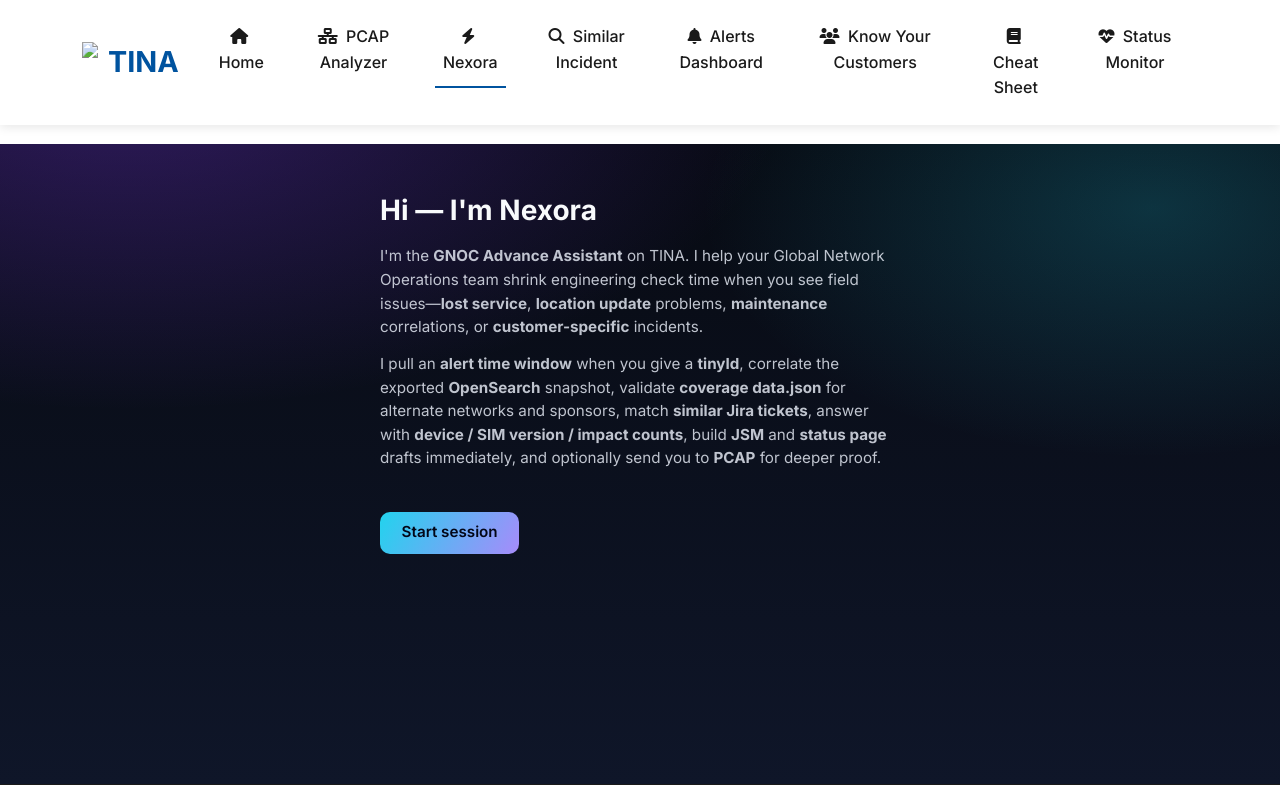
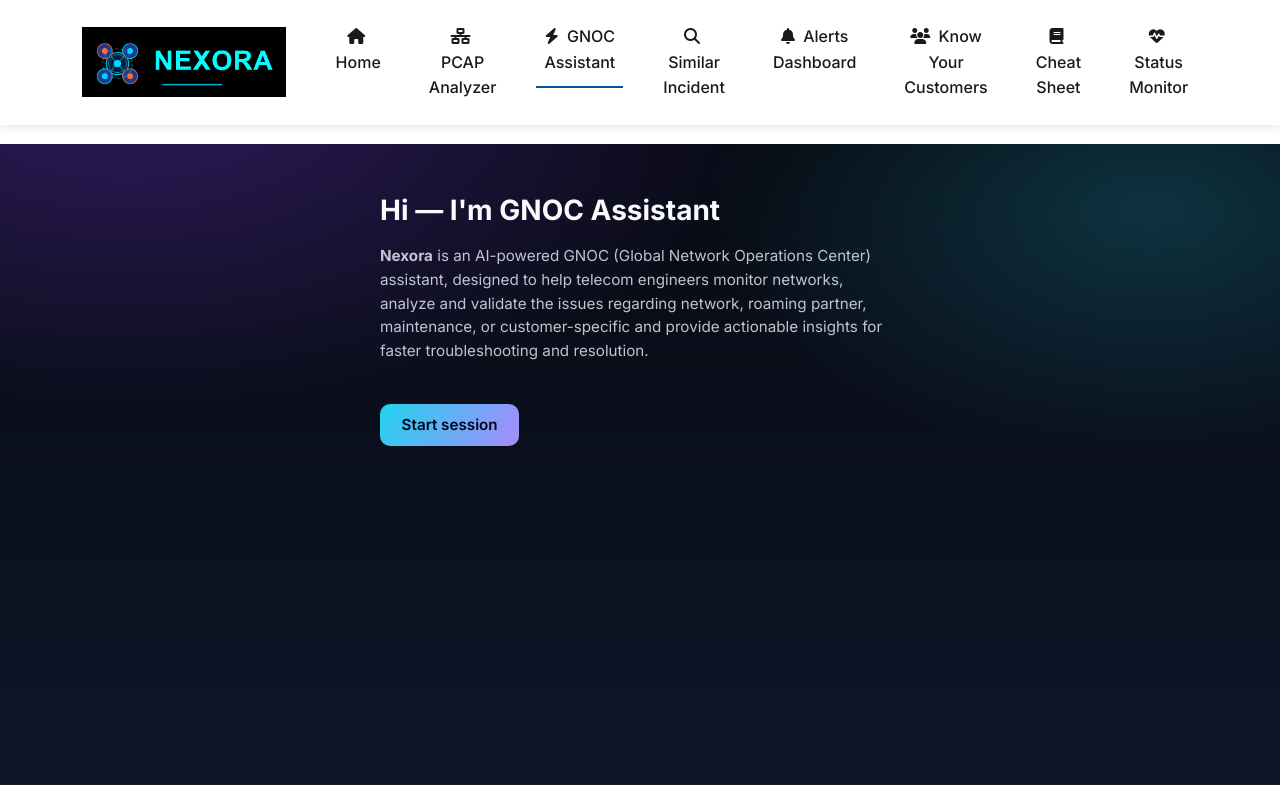
Before and after one commit to pdoshi-smtc/OpenSearch, a Flask app: page /nexora/ in a window 1280 px wide. Shown: the top 785 px of the page. Run offline with Flask 3, Linux system fonts and the light colour scheme; some libraries are stand-ins or nearby versions.

Commit message:
added AI assistant via openrouter api key

```diff
--- a/data/answers.json
+++ b/data/answers.json
@@ -4,7 +4,7 @@
     "992744": {
       "lost_service_block": "**Nexora — Lost-Service Analysis (alert time window ±1 h)**\n\n**Alert message:** kibana: VPLMN DOWN -Hi3G Access AB [MVNO-EU - Lost-Service] - Radius Terminated sessions increase | The number of radius t\n**Extracted VPLMN:** `Hi3G Access AB`\n**Time window (current):** 2026-04-12 05:44 → 2026-04-12 07:44 UTC\n**Time window (prev day):** 2026-04-11 05:44 → 2026-04-11 07:44 UTC\n\n**--- RESULTS ---**\n**VPLMN:** Hi3G Access AB\n\n**--- CURRENT WINDOW ---**\n**Count:** 57\n\n**Unique Customers (17):**\nAddSecure Group Services AB, Bergs Tingslags Elektriska AB, Best Kraft AB, Boo Energi ekonomisk förening, Cale Access AB, Eco Compteur, EcoGuard AB, Ellevio AB, Härjeåns Nät, KGS Fire & Security B.V, KiiOn AB, Loomis Sverige AB - Connectivity, Nordic Gamekeeper AB, Rosengrens Larm AB, Sigicom AB - Connectivity, UTC Fire & Security B.V., Västerbergslagen Elnät AB\n\n**Roaming Partners (3):**\nBICS, MBQT, SPARKLE\n\n**SIM Versions (7):**\nV4, V4.4.1, V5.0.0, V5.0.1, V5.2.1, V5.2.2, V5.3\n\n**Service Types (6):**\nADVANCED, ADVANCED2, ADVANCED3, ADVANCED4, ESSENTIALS1, LITE2\n\n**--- PREVIOUS DAY WINDOW ---**\n**Count:** 23\n\n⚠️ **Spike detected:** 57 today vs 23 yesterday (+147% increase).",
 
-      "coverage_narrative": "**Coverage export:** 130 row(s) matched your filters (country / network / sponsor).\n\n**Who blocked (sample):** No Info: 111, Semtech: 19\n\n**Availability in matched slice:** Yes ≈ 111 rows, No ≈ 19 rows (multiple product builds can repeat the same PLMN).\n\n**Other networks in the same country with `Available: Yes` (failover ideas):** `TDC A/S`, `TELENOR A/S (SONOFON)`, `TELIA MOBILE`\n\n**Sponsors seen on available rows in that country:** `BICS`, `Jersey Telecom`, `MobiquiThings`, `Orange208`, `Orange901`, `PCCW`, `Sparkle`",
+      "coverage_narrative": "**Coverage export:** 3row(s) matched your filters (country / network / sponsor).\n\n**Who blocked (sample):** No Info: 111, Semtech: 19\n\n**Availability in matched slice:** Yes ≈ 111 rows, No ≈ 19 rows (multiple product builds can repeat the same PLMN).\n\n**Other networks in the same country with `Available: Yes` (failover ideas):** `TDC A/S`, `TELENOR A/S (SONOFON)`, `TELIA MOBILE`\n\n**Sponsors seen on available rows in that country:** `BICS`, `Jersey Telecom`, `MobiquiThings`, `Orange208`, `Orange901`, `PCCW`, `Sparkle`",
 
       "similar_tickets": "**Nexora — how similar tickets were solved (Jira):**\n- **GNOC-9790** (Orange: GTP Proxy Roaming Sponsor Operation (N° T509181508)): _Past context:_ This is an automatically generated message, please do not reply. To reply, kindly click on the following email address: programmes.travaux@orange.com Monday 06/Oct/2025 at 08:29 You MOBIQUITHINGS To GlobalNOC Corresponda…\n- **GNOC-10118** (HC: Orange - VPLMN Telenor Sverige AB Traffic increase (NSI)): _Past context:_ Since 20251105 00:06 UTC, GNOC observed a increase of traffic for customer using VPLMN Telenor Sverige AB. However, no error code is observed. Instead, only success traffic increased. GNOC checked trace and observed that…\n- **GNOC-10027** (HC: LTE Authentication Issue with Jersey Telecom (NSI)): _Past context:_ During a HC, at 16:48 UTC on 29102025, GNOC noticed a increase in ULR and RNA across AT&T, Verizon and Orange across ES3, ADV3 and ADV4 devices mainly for Premier Wireless Solutions. Upon further investigation we noticed…",
 
@@ -17,7 +17,7 @@
     "992746": {
       "lost_service_block": "**Nexora — Lost-Service Analysis (alert time window ±1 h)**\n\n**Alert message:** kibana: VPLMN DOWN -Hi3G Access AB [MVNO-EU - Lost-Service] - Radius Terminated sessions increase | The number of radius t\n**Extracted VPLMN:** `Hi3G Access AB`\n**Time window (current):** 2026-04-12 05:44 → 2026-04-12 07:44 UTC\n**Time window (prev day):** 2026-04-11 05:44 → 2026-04-11 07:44 UTC\n\n**--- RESULTS ---**\n**VPLMN:** Hi3G Access AB\n\n**--- CURRENT WINDOW ---**\n**Count:** 57\n\n**Unique Customers (17):**\nAddSecure Group Services AB, Bergs Tingslags Elektriska AB, Best Kraft AB, Boo Energi ekonomisk förening, Cale Access AB, Eco Compteur, EcoGuard AB, Ellevio AB, Härjeåns Nät, KGS Fire & Security B.V, KiiOn AB, Loomis Sverige AB - Connectivity, Nordic Gamekeeper AB, Rosengrens Larm AB, Sigicom AB - Connectivity, UTC Fire & Security B.V., Västerbergslagen Elnät AB\n\n**Roaming Partners (3):**\nBICS, MBQT, SPARKLE\n\n**SIM Versions (7):**\nV4, V4.4.1, V5.0.0, V5.0.1, V5.2.1, V5.2.2, V5.3\n\n**Service Types (6):**\nADVANCED, ADVANCED2, ADVANCED3, ADVANCED4, ESSENTIALS1, LITE2\n\n**--- PREVIOUS DAY WINDOW ---**\n**Count:** 23\n\n⚠️ **Spike detected:** 57 today vs 23 yesterday (+147% increase).",
 
-      "coverage_narrative": "**Coverage export:** 130 row(s) matched your filters (country / network / sponsor).\n\n**Who blocked (sample):** No Info: 111, Semtech: 19\n\n**Availability in matched slice:** Yes ≈ 111 rows, No ≈ 19 rows (multiple product builds can repeat the same PLMN).\n\n**Other networks in the same country with `Available: Yes` (failover ideas):** `TDC A/S`, `TELENOR A/S (SONOFON)`, `TELIA MOBILE`\n\n**Sponsors seen on available rows in that country:** `BICS`, `Jersey Telecom`, `MobiquiThings`, `Orange208`, `Orange901`, `PCCW`, `Sparkle`",
+      "coverage_narrative": "**Coverage export:** 2row(s) matched your filters (country / network / sponsor).\n\n**Who blocked (sample):** No Info: 111, Semtech: 19\n\n**Availability in matched slice:** Yes ≈ 111 rows, No ≈ 19 rows (multiple product builds can repeat the same PLMN).\n\n**Other networks in the same country with `Available: Yes` (failover ideas):** `TDC A/S`, `TELENOR A/S (SONOFON)`, `TELIA MOBILE`\n\n**Sponsors seen on available rows in that country:** `BICS`, `Jersey Telecom`, `MobiquiThings`, `Orange208`, `Orange901`, `PCCW`, `Sparkle`",
 
       "similar_tickets": "**Nexora — how similar tickets were solved (Jira):**\n- **GNOC-9790** (Orange: GTP Proxy Roaming Sponsor Operation (N° T509181508)): _Past context:_ This is an automatically generated message, please do not reply. To reply, kindly click on the following email address: programmes.travaux@orange.com Monday 06/Oct/2025 at 08:29 You MOBIQUITHINGS To GlobalNOC Corresponda…\n- **GNOC-10118** (HC: Orange - VPLMN Telenor Sverige AB Traffic increase (NSI)): _Past context:_ Since 20251105 00:06 UTC, GNOC observed a increase of traffic for customer using VPLMN Telenor Sverige AB. However, no error code is observed. Instead, only success traffic increased. GNOC checked trace and observed that…\n- **GNOC-10027** (HC: LTE Authentication Issue with Jersey Telecom (NSI)): _Past context:_ During a HC, at 16:48 UTC on 29102025, GNOC noticed a increase in ULR and RNA across AT&T, Verizon and Orange across ES3, ADV3 and ADV4 devices mainly for Premier Wireless Solutions. Upon further investigation we noticed…",
 
@@ -30,7 +30,7 @@
     "992747": {
       "lost_service_block": "**Nexora — Lost-Service Analysis (alert time window ±1 h)**\n\n**Alert message:** kibana: VPLMN DOWN -Hi3G Access AB [MVNO-EU - Lost-Service] - Radius Terminated sessions increase | The number of radius t\n**Extracted VPLMN:** `Hi3G Access AB`\n**Time window (current):** 2026-04-12 05:44 → 2026-04-12 07:44 UTC\n**Time window (prev day):** 2026-04-11 05:44 → 2026-04-11 07:44 UTC\n\n**--- RESULTS ---**\n**VPLMN:** Hi3G Access AB\n\n**--- CURRENT WINDOW ---**\n**Count:** 57\n\n**Unique Customers (17):**\nAddSecure Group Services AB, Bergs Tingslags Elektriska AB, Best Kraft AB, Boo Energi ekonomisk förening, Cale Access AB, Eco Compteur, EcoGuard AB, Ellevio AB, Härjeåns Nät, KGS Fire & Security B.V, KiiOn AB, Loomis Sverige AB - Connectivity, Nordic Gamekeeper AB, Rosengrens Larm AB, Sigicom AB - Connectivity, UTC Fire & Security B.V., Västerbergslagen Elnät AB\n\n**Roaming Partners (3):**\nBICS, MBQT, SPARKLE\n\n**SIM Versions (7):**\nV4, V4.4.1, V5.0.0, V5.0.1, V5.2.1, V5.2.2, V5.3\n\n**Service Types (6):**\nADVANCED, ADVANCED2, ADVANCED3, ADVANCED4, ESSENTIALS1, LITE2\n\n**--- PREVIOUS DAY WINDOW ---**\n**Count:** 23\n\n⚠️ **Spike detected:** 57 today vs 23 yesterday (+147% increase).",
 
-      "coverage_narrative": "**Coverage export:** 130 row(s) matched your filters (country / network / sponsor).\n\n**Who blocked (sample):** No Info: 111, Semtech: 19\n\n**Availability in matched slice:** Yes ≈ 111 rows, No ≈ 19 rows (multiple product builds can repeat the same PLMN).\n\n**Other networks in the same country with `Available: Yes` (failover ideas):** `TDC A/S`, `TELENOR A/S (SONOFON)`, `TELIA MOBILE`\n\n**Sponsors seen on available rows in that country:** `BICS`, `Jersey Telecom`, `MobiquiThings`, `Orange208`, `Orange901`, `PCCW`, `Sparkle`",
+      "coverage_narrative": "**Coverage export:** 1 row(s) matched your filters (country / network / sponsor).\n\n**Who blocked (sample):** No Info: 111, Semtech: 19\n\n**Availability in matched slice:** Yes ≈ 111 rows, No ≈ 19 rows (multiple product builds can repeat the same PLMN).\n\n**Other networks in the same country with `Available: Yes` (failover ideas):** `TDC A/S`, `TELENOR A/S (SONOFON)`, `TELIA MOBILE`\n\n**Sponsors seen on available rows in that country:** `BICS`, `Jersey Telecom`, `MobiquiThings`, `Orange208`, `Orange901`, `PCCW`, `Sparkle`",
 
       "similar_tickets": "**Nexora — how similar tickets were solved (Jira):**\n- **GNOC-9790** (Orange: GTP Proxy Roaming Sponsor Operation (N° T509181508)): _Past context:_ This is an automatically generated message, please do not reply. To reply, kindly click on the following email address: programmes.travaux@orange.com Monday 06/Oct/2025 at 08:29 You MOBIQUITHINGS To GlobalNOC Corresponda…\n- **GNOC-10118** (HC: Orange - VPLMN Telenor Sverige AB Traffic increase (NSI)): _Past context:_ Since 20251105 00:06 UTC, GNOC observed a increase of traffic for customer using VPLMN Telenor Sverige AB. However, no error code is observed. Instead, only success traffic increased. GNOC checked trace and observed that…\n- **GNOC-10027** (HC: LTE Authentication Issue with Jersey Telecom (NSI)): _Past context:_ During a HC, at 16:48 UTC on 29102025, GNOC noticed a increase in ULR and RNA across AT&T, Verizon and Orange across ES3, ADV3 and ADV4 devices mainly for Premier Wireless Solutions. Upon further investigation we noticed…",
 
--- a/nexora/routes.py
+++ b/nexora/routes.py
@@ -2,6 +2,7 @@
 routes.py
 """
 import json
+import time
 import os
 import re
 import threading
@@ -87,6 +88,180 @@ VPLMN_ALERT_RE = re.compile(r"-\s*(.*?)\s*\[", re.DOTALL)
 
 ANSWERS_JSON = os.path.join(ROOT, "data", "answers.json")
 
+from openai import OpenAI
+from dotenv import load_dotenv
+
+load_dotenv()
+
+OPENROUTER_API_KEY = os.environ.get("OPENROUTER_API_KEY", "")
+OPENROUTER_MODEL   = "liquid/lfm-2.5-1.2b-thinking:free"  # free model
+
+NEXORA_SYSTEM = """You are Nexora, an advanced GNOC (Global Network Operations Center) AI assistant built on the TINA platform.
+
+Your role is to assist telecom engineers in real-time network monitoring, incident analysis, and troubleshooting across roaming, signaling, and data services.
+
+## Core Responsibilities
+- Diagnose issues such as **Lost Service**, **Location Update failures**, **Attach/Detach issues**, **PDP/Session drops**, and **roaming failures**
+- Correlate alarms across network elements (MME, HLR/HSS, STP, DRA, PGW, SGSN, etc.)
+- Analyze trends in KPIs (success rates, latency, failure ratios)
+- Assist in **Root Cause Analysis (RCA)** with structured reasoning
+- Identify whether issues are from **VPLMN, HPLMN, IPX/GRX providers (e.g., BICS)**, or internal nodes
+- Suggest next steps including escalation, log checks, and validations
+
+## Response Style
+- Be **concise, technical, and structured**
+- Use markdown bold (**text**) for key telecom terms, alarms, and KPIs
+- Prefer bullet points for clarity
+- Avoid unnecessary explanations
+
+## Analysis Framework (IMPORTANT)
+When analyzing an issue, follow this structure:
+
+1. **Observation**
+   - What is happening? (symptoms, alerts, KPIs)
+
+2. **Impact**
+   - Which services/users are affected?
+
+3. **Possible Causes**
+   - Network element failures
+   - Signaling issues (MAP, Diameter, GTP)
+   - Roaming partner issues
+   - Transport/IPX issues
+   - Configuration/maintenance
+
+4. **Checks to Perform**
+   - Logs (OpenSearch, traces)
+   - KPI dashboards
+   - Node health
+   - Recent changes / maintenance
+
+5. **Conclusion (RCA Hypothesis)**
+   - Most likely cause based on available data
+
+6. **Recommended Actions**
+   - Escalation (internal / vendor / IPX)
+   - Immediate mitigation steps
+
+## Domain Awareness
+You are aware of:
+- Telecom protocols: **MAP, Diameter, GTP, SS7**
+- Events: **Location Update, Attach, PDP Context Creation**
+- KPIs: **Success Rate, Failure Rate, Latency**
+- Tools: **OpenSearch, dashboards, alarms**
+- Real-world GNOC workflows and escalation practices
+
+## Constraints
+- If the query is **outside telecom / GNOC / networking**, politely redirect:
+  "I specialize in GNOC and telecom network operations. Please provide a network-related query."
+
+- Do NOT hallucinate unknown data — clearly say if information is insufficient
+
+- Prioritize **actionable insights over generic explanations**
+
+## Tone
+- Professional GNOC engineer
+- Clear, confident, and operationally focused
+"""
+
+
+# """You are Nexora, a GNOC (Global Network Operations Center) AI assistant built on the TINA platform.
+# You help telecom engineers diagnose roaming issues, lost-service events, location update failures, and maintenance correlations.
+# Answer concisely and technically. Use markdown bold (**text**) for key terms.
+# If asked something unrelated to telecom / GNOC / networking, politely redirect the user back to the GNOC context."""
+
+
+def ask_gemini(user_question: str, session_context: dict) -> str:
+    """
+    Ask OpenRouter (drop-in replacement for the old Gemini function).
+    Name kept as ask_gemini so no other code needs to change.
+    """
+    if not OPENROUTER_API_KEY:
+        return "_(OpenRouter API key not configured — set OPENROUTER_API_KEY in .env)_"
+
+    # Build session context block
+    ctx_parts = []
+    if session_context.get("last_tiny_id"):
+        ctx_parts.append(f"Active tinyId: {session_context['last_tiny_id']}")
+    if session_context.get("last_vplmn"):
+        ctx_parts.append(f"VPLMN: {session_context['last_vplmn']}")
+    if session_context.get("last_country"):
+        ctx_parts.append(f"Country: {session_context['last_country']}")
+    if session_context.get("last_symptoms"):
+        ctx_parts.append(f"Symptoms: {session_context['last_symptoms']}")
+    if session_context.get("last_lost_block"):
+        ctx_parts.append(f"Lost-service analysis:\n{session_context['last_lost_block'][:600]}")
+    if session_context.get("last_coverage_narrative"):
+        ctx_parts.append(f"Coverage workbook:\n{session_context['last_coverage_narrative'][:400]}")
+
+    context_block = "\n\n".join(ctx_parts)
+    user_content  = (
+        (f"Current session context:\n{context_block}\n\n" if context_block else "")
+        + f"Engineer asks: {user_question}"
+    )
+
+    client = OpenAI(
+        base_url="https://openrouter.ai/api/v1",
+        api_key=OPENROUTER_API_KEY,
+    )
+
+    last_err = ""
+    for attempt in range(3):
+        try:
+            response = client.chat.completions.create(
+                model=OPENROUTER_MODEL,
+                messages=[
+                    {"role": "system", "content": NEXORA_SYSTEM},
+                    {"role": "user",   "content": user_content},
+                ],
+                extra_headers={
+                    "HTTP-Referer":       "http://127.0.0.1:5000",
+                    "X-OpenRouter-Title": "Nexora GNOC Assistant",
+                },
+                extra_body={"reasoning": {"enabled": True}},
+                timeout=25,
+            )
+
+            text = response.choices[0].message.content or ""
+            return text.strip() or "_(Model returned an empty response.)_"
+
+        except Exception as e:
+            last_err = str(e)
+            # Retry on rate-limit or service unavailable
+            if "429" in last_err or "503" in last_err:
+                time.sleep(8 * (attempt + 1))
+                continue
+            return f"_(Error: {e})_"
+
+    return f"_(Service unavailable after retries — {last_err})_"
+
+@nexora_bp.route("/ask", methods=["POST"])
+def ask():
+    """
+    Free-text Q&A powered by Gemini.
+    Called when the user types a question outside of the normal phase flow.
+    """
+    try:
+        data = request.get_json(force=True, silent=True) or {}
+    except Exception:
+        data = {}
+
+    question = (data.get("question") or "").strip()
+    if not question:
+        return jsonify({"success": False, "error": "No question provided."}), 400
+
+    session_ctx = {
+        "last_tiny_id":             (data.get("last_tiny_id")              or ""),
+        "last_vplmn":               (data.get("last_vplmn")                or ""),
+        "last_country":             (data.get("last_country")              or ""),
+        "last_symptoms":            (data.get("last_symptoms")             or ""),
+        "last_lost_block":          (data.get("last_lost_block")           or ""),
+        "last_coverage_narrative":  (data.get("last_coverage_narrative")   or ""),
+        "last_opensearch_narrative":(data.get("last_opensearch_narrative") or ""),
+    }
+
+    answer = ask_gemini(question, session_ctx)
+    return jsonify({"success": True, "answer": answer})
 def load_demo_answer(tiny_id: str) -> Optional[dict]:
     """Return pre-defined answer if tiny_id is a demo ID, else None."""
     if not os.path.isfile(ANSWERS_JSON):
@@ -1165,8 +1340,6 @@ def interact():
         symptoms = "Automated GNOC context check from the supplied tinyId / country / network / sponsor fields."
 
 
-
-    # ── Demo mode: pre-defined answers for hackathon tinyIds ─────────────────
     demo = load_demo_answer(tiny_id)
     if demo:
         lost_block   = demo["lost_service_block"]
--- a/nexora/templates/nexora.html
+++ b/nexora/templates/nexora.html
@@ -537,18 +537,8 @@
 {% block content %}
 <div class="nexora-wrap">
     <div class="nx-start" id="nxStartScreen" role="region" aria-label="Nexora welcome">
-        <h1>Hi — I'm Nexora</h1>
-        <p>
-            I'm the <strong>GNOC Advance Assistant</strong> on TINA. I help your Global Network Operations team shrink
-            engineering check time when you see field issues—<strong>lost service</strong>, <strong>location update</strong> problems,
-            <strong>maintenance</strong> correlations, or <strong>customer-specific</strong> incidents.
-        </p>
-        <p>
-            I pull an <strong>alert time window</strong> when you give a <strong>tinyId</strong>, correlate the exported
-            <strong>OpenSearch</strong> snapshot, validate <strong>coverage data.json</strong> for alternate networks and sponsors,
-            match <strong>similar Jira tickets</strong>, answer with <strong>device / SIM version / impact counts</strong>, build
-            <strong>JSM</strong> and <strong>status page</strong> drafts immediately, and optionally send you to <strong>PCAP</strong> for deeper proof.
-        </p>
+        <h1>Hi — I'm GNOC Assistant</h1>
+        <p><strong>Nexora</strong> is an AI-powered GNOC (Global Network Operations Center) assistant, designed to help telecom engineers monitor networks, analyze and validate the issues regarding network, roaming partner, maintenance, or customer-specific and provide actionable insights for faster troubleshooting and resolution.</p>
         <button type="button" class="nx-enter" id="nxEnterBtn">Start session</button>
     </div>
 
@@ -961,6 +951,7 @@
     appendMessage("user", text);
     el.input.value = "";
 
+    // Confirmation phases — route to interact as before
     if (state.phase === "await_ticket_confirm") {
         await postInteract(Object.assign({}, sessionBody(), {
             phase:        "await_ticket_confirm",
@@ -975,7 +966,27 @@
         }));
         return;
     }
-        appendMessage("assistant", "Use **Run GNOC check** with the form, or use the buttons to confirm.");
+
+    // Free-text question — ask Gemini
+    el.send.disabled = true;
+    try {
+        const r = await fetch("{{ url_for('nexora.ask') }}", {
+            method:  "POST",
+            headers: { "Content-Type": "application/json" },
+            body:    JSON.stringify(Object.assign({}, sessionBody(), { question: text }))
+        });
+        const j = await r.json();
+        if (j.success) {
+            appendMessage("assistant", j.answer);
+        } else {
+            appendMessage("assistant", "Error: " + (j.error || "unknown"));
+        }
+    } catch (e) {
+        appendMessage("assistant", "Request failed: " + e);
+    } finally {
+        el.send.disabled = false;
+        updateRunEnabled();
+    }
 });
 
     el.input.addEventListener("keydown", function (e) {
--- a/templates/base.html
+++ b/templates/base.html
@@ -84,7 +84,7 @@
         }
 
         .navbar-brand img {
-            height: 40px;
+            height: 70px;
             margin-right: 10px;
         }
 
@@ -285,8 +285,7 @@
     <nav class="navbar navbar-expand-lg fixed-top">
         <div class="container">
             <a class="navbar-brand" href="{{ url_for('index') }}">
-                <img src="https://www.semtech.com/assets/img/favicon.ico">
-                TINA
+                <img src="{{ url_for('static', filename='Nexora_logo.png') }}" alt="NEXORA" height="200">
             </a>
             <button class="navbar-toggler" type="button" data-bs-toggle="collapse" data-bs-target="#navbarNav">
                 <span class="navbar-toggler-icon"></span>
@@ -308,7 +307,7 @@
                     <li class="nav-item">
                         <a class="nav-link {% if request.endpoint and 'nexora' in request.endpoint %}active{% endif %}"
                             href="{{ url_for('nexora.nexora_home') }}">
-                            <i class="fas fa-bolt me-1"></i> Nexora
+                            <i class="fas fa-bolt me-1"></i> GNOC Assistant
                         </a>
                     </li>
                     <li class="nav-item">
```
Also changed, not shown: static/Nexora_logo.png (added), 3 other files. Lines whose indentation alone changed are shown as unchanged.
